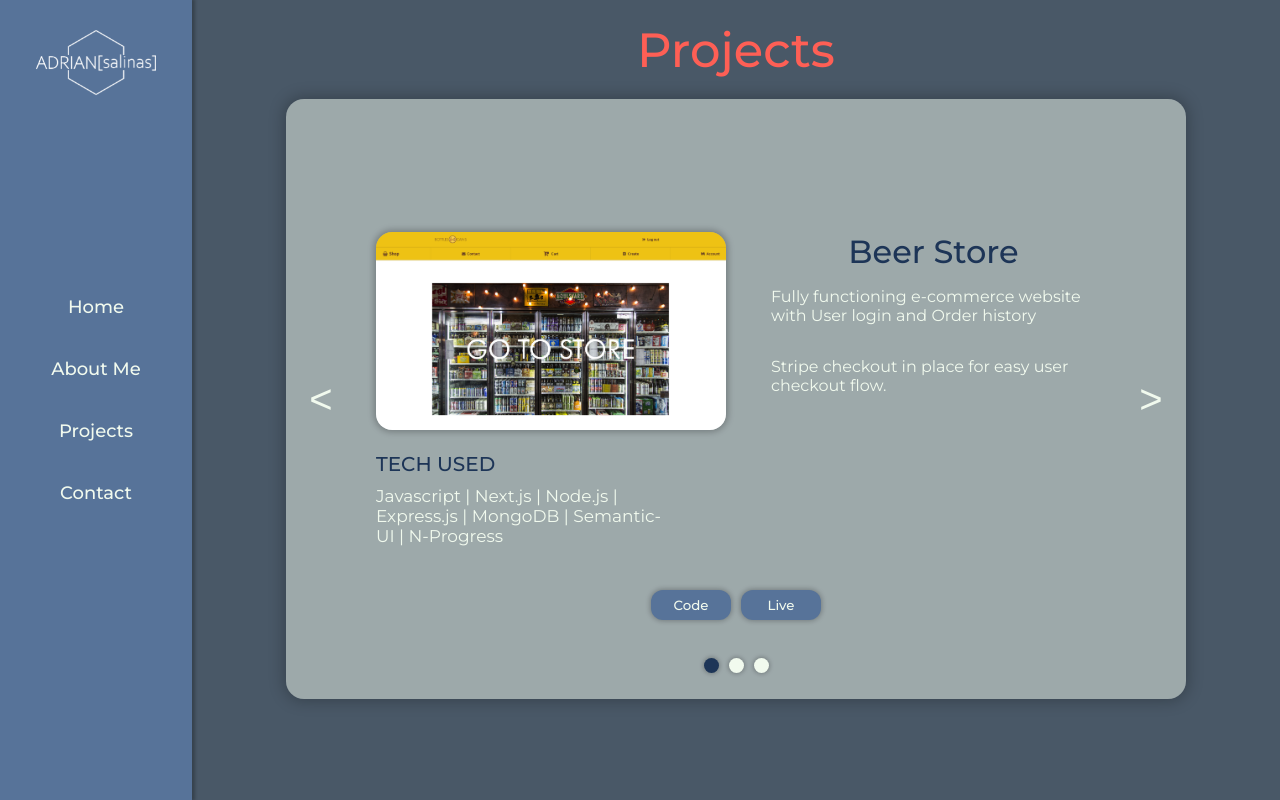
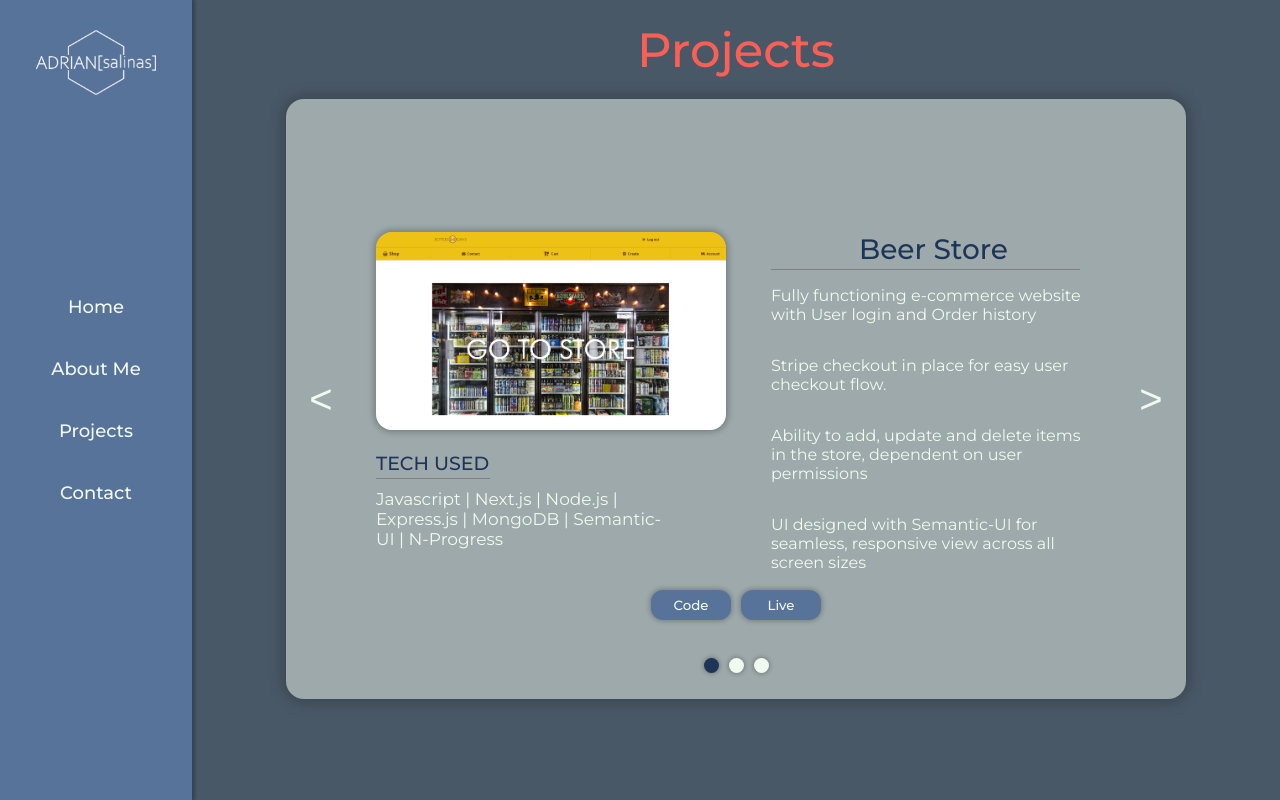
Before and after one commit to a-dri-an-S/PortfolioV2, a React (Create React App) app: page /portfolio in a window 1280 px wide. Built offline with nearby package versions, Linux system fonts and the light colour scheme.

Commit message:
added underline to project titles + styles

```diff
--- a/src/components/Projects/ProjectTech.js
+++ b/src/components/Projects/ProjectTech.js
@@ -2,6 +2,7 @@ export const BeerStoreTech = () => {
     return (
         <div className="project-tech">
             <h4 className="project-tech-title"> TECH USED</h4>
+            <div className="tech-title-underline">.</div>
             <p className="project-tech-info">Javascript | Next.js | Node.js | Express.js | MongoDB | Semantic-UI | N-Progress</p>
         </div>
     )
@@ -11,6 +12,7 @@ export const FingerDrumsTech = () => {
     return (
         <div className="project-tech">
             <h4 className="project-tech-title"> TECH USED</h4>
+            <div className="tech-title-underline">.</div>
             <p className="project-tech-info">Javascript | CSS | React.js | Tone.js</p>
         </div>
     )
@@ -20,6 +22,7 @@ export const PokemonTech = () => {
     return (
         <div className="project-tech">
             <h4 className="project-tech-title"> TECH USED</h4>
+            <div className="tech-title-underline">.</div>
             <p className="project-tech-info">Javascript | React.js | PokeAPI</p>
         </div>
     )
--- a/src/components/Projects/projectDetails.js
+++ b/src/components/Projects/projectDetails.js
@@ -8,8 +8,12 @@ export const BeerStoreDetails = () => {
                 Stripe checkout in place for easy user checkout flow.
             </p>
             <p className="project-detail">
+                Ability to add, update and delete items in the store, dependent on user permissions
+            </p>
+            <p className="project-detail">
+                UI designed with Semantic-UI for seamless, responsive view across all screen sizes
+            </p>
 
-            </p>
         </div>
     )
 }
@@ -17,8 +21,8 @@ export const BeerStoreDetails = () => {
 export const FingerDrumsDetails = () => {
     return (
         <div className="project-details">
-            <p className="project-detail">Javascript, CSS, React.js, Tone.js</p>
-            <p className="project-detail">Javascript, CSS, React.js, Tone.js</p>
+            <p className="project-detail">8 pad digital drums that can be played with keyboard input</p>
+            <p className="project-detail">Made with Tone.js to add musical ability to playback audio clips</p>
         </div>
     )
 }
@@ -26,8 +30,9 @@ export const FingerDrumsDetails = () => {
 export const PokemonDetails = () => {
     return (
         <div className="project-details">
-            <p className="project-detail">Javascript, React.js, PokeAPI</p>
-            <p className="project-detail">Javascript, React.js, PokeAPI</p>
+            <p className="project-detail">Pokemon guessing game made with Poke API</p>
+            <p className="project-detail">Two difficulty levels with different visual filters</p>
+            <p className="project-detail">Confetti sprinkles when the user wins the game!</p>
         </div>
     )
 }
--- a/src/components/Projects/projects.css
+++ b/src/components/Projects/projects.css
@@ -1,4 +1,4 @@
-.project-tech{
+.project-tech {
 	width: 300px;
 	display: flex;
 	flex-direction: column;
@@ -7,19 +7,28 @@
 
 .project-tech-title {
 	margin: 20px 0px 0px 0px;
-    font-size: 20px;
+	font-size: 19px;
 	font-weight: 500;
 	color: var(--prussian-blue);
+}
+
+.tech-title-underline {
+	width: 38%;
+    font-size: 1px;
+    color: rgba(0, 0, 0, 0);
+    line-height: 1px;
+    background-color: grey;
+    margin-top: 3px;
+    margin-bottom: 0px;
 }
 .project-tech-info {
 	margin-top: 10px;
 	text-align: left;
 	font-size: 17px;
 	font-weight: 400;
-
 }
 
-.project-details{
+.project-details {
 	width: 325px;
 	display: flex;
 	text-align: left;
--- a/src/components/Slider/Slide/Slide.css
+++ b/src/components/Slider/Slide/Slide.css
@@ -47,9 +47,19 @@
 .slide-title {
     margin: 0;
     width: 325px;
-    font-size: 32px;
+    font-size: 28px;
     font-weight: 500;
     color: var(--prussian-blue);
+}
+
+.slide-title-underline {
+    width: 95%;
+    font-size: 1px;
+    color: rgba(0, 0, 0, 0);
+    line-height: 1px;
+    background-color: grey;
+    margin-top: 3px;
+    margin-bottom: 0px;
 }
 
 .slide-link-btn {
--- a/src/components/Slider/Slide/Slide.js
+++ b/src/components/Slider/Slide/Slide.js
@@ -14,6 +14,7 @@ const Slide = ({ title, img, tech, details, repoUrl, liveUrl }) => {
                 </div>
                 <div className="slide-content-right">
                     <h3 className="slide-title">{title}</h3>
+                    <div className="slide-title-underline">.</div>
                     {details}
                 </div>
             </div>
```
Lines whose indentation alone changed are shown as unchanged.
